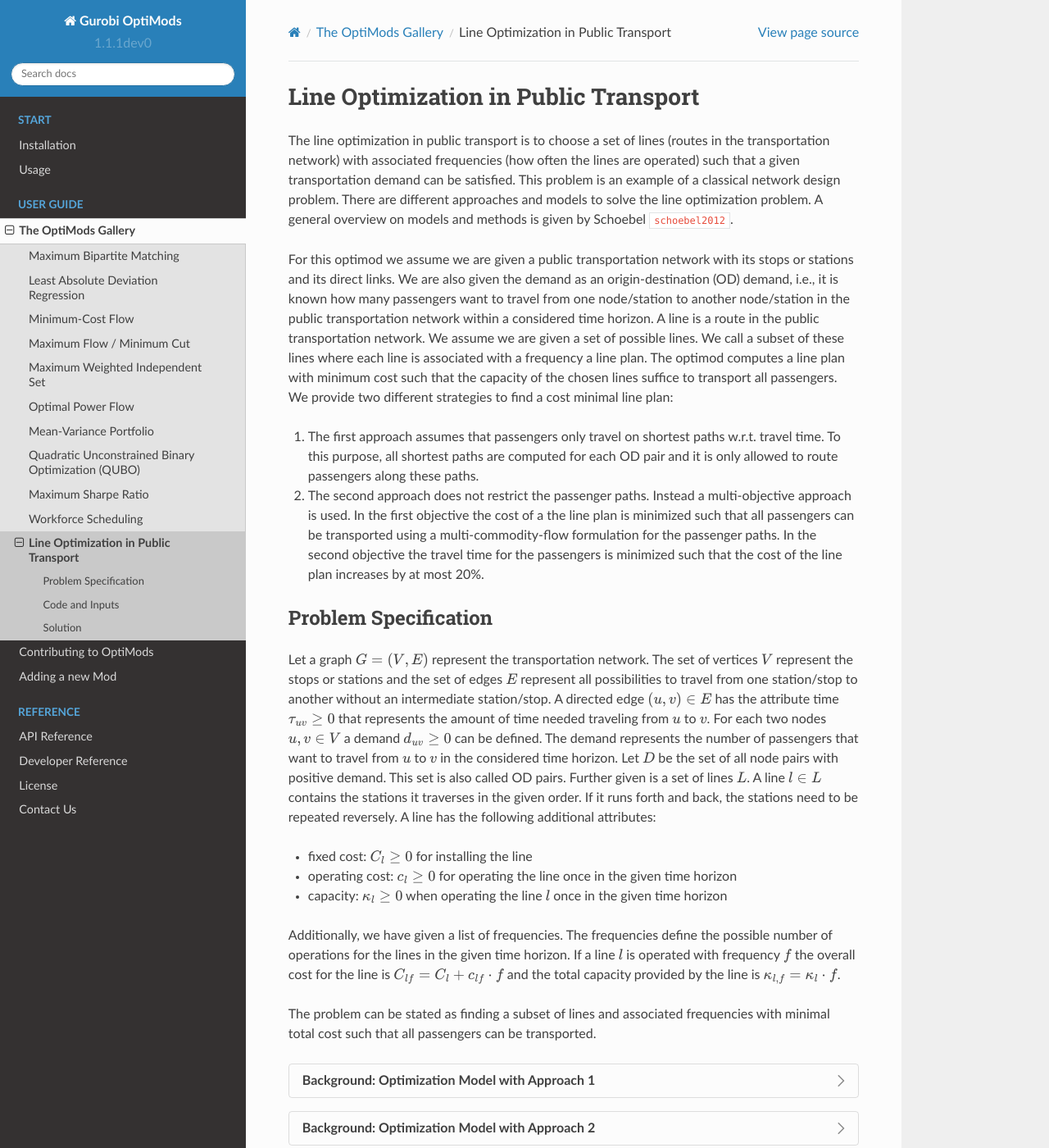
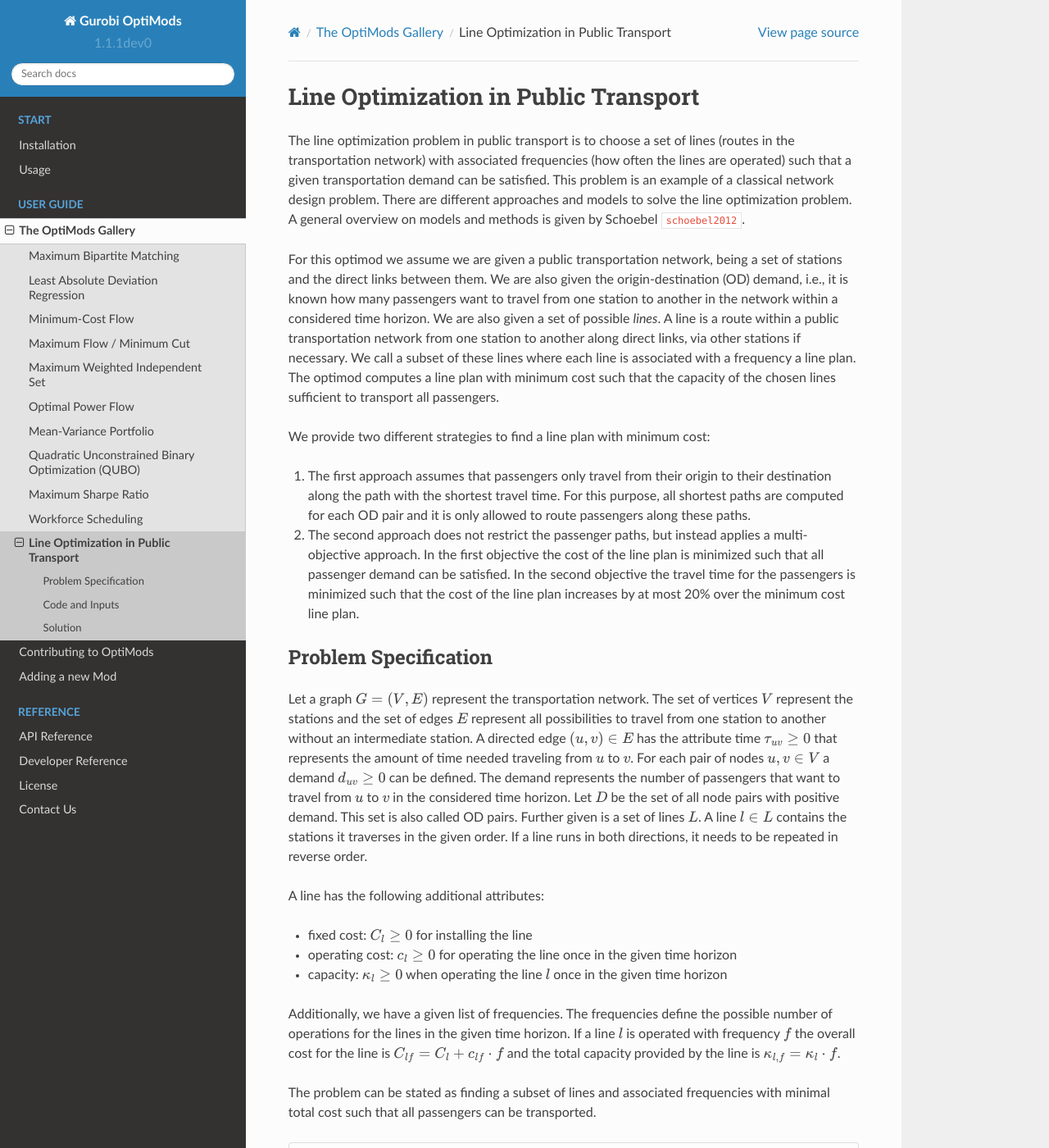
Before and after one commit to Gurobi/gurobi-optimods, a Sphinx documentation site: the page built from docs/source/mods/line-optimization.rst, in a window 1280 px wide and 1400 px high. Shown: the whole window at 82% size. Built offline with Sphinx 7.4.7 and the Read the Docs theme 2.0.0, drawn with Linux system fonts in a browser that asks for light colours; cross-references to code outside the pages are shown as plain code; some of the changed text lies outside the part shown.

Commit message:
Minor rewrites to introduction

```diff
--- a/docs/source/mods/line-optimization.rst
+++ b/docs/source/mods/line-optimization.rst
@@ -1,56 +1,60 @@
 Line Optimization in Public Transport
 =====================================
 
-The line optimization in public transport is to choose a set of lines
+The line optimization problem in public transport is to choose a set of lines
 (routes in the transportation network) with associated frequencies (how often the
 lines are operated) such that a given transportation demand can be satisfied.
 This problem is an example of a classical network design problem.
 There are different approaches and models to solve the line optimization problem.
 A general overview on models and methods is given by Schoebel :footcite:p:`schoebel2012`.
 
-For this optimod we assume we are given a public transportation network with its stops or
-stations and its direct links. We are also given the demand as an origin-destination (OD)
-demand, i.e., it is known how many passengers want to travel from one node/station to another
-node/station in the public transportation network within a considered time horizon.
-A line is a route in the public transportation network.
-We assume we are given a set of possible lines. We call a subset of these lines where each
-line is associated with a frequency a line plan.
-The optimod computes a line plan with minimum cost such that the capacity of the chosen lines
-suffice to transport all passengers.
-We provide two different strategies to find a cost minimal line plan:
+For this optimod we assume we are given a public transportation network, being
+a set of stations and the direct links between them. We are also given the
+origin-destination (OD) demand, i.e., it is known how many passengers want to
+travel from one station to another in the network within a considered time horizon.
+We are also given a set of possible *lines*. A line is a route within a public
+transportation network from one station to another along direct links, via
+other stations if necessary. We call a subset of these lines where each line is
+associated with a frequency a line plan.  The optimod computes a line plan with
+minimum cost such that the capacity of the chosen lines sufficient to transport
+all passengers.
 
-#. The first approach assumes that passengers only travel on shortest paths w.r.t. travel time.
-   To this purpose, all shortest paths are computed for each OD pair and it is only allowed
-   to route passengers along these paths.
-#. The second approach does not restrict the passenger paths. Instead a multi-objective approach is
-   used. In the first objective the cost of a the line plan is minimized such that
-   all passengers can be transported using a multi-commodity-flow formulation for the passenger paths.
-   In the second objective the travel time for the
-   passengers is minimized such that the cost of the line plan increases by at most 20%.
+We provide two different strategies to find a line plan with minimum cost:
+
+#. The first approach assumes that passengers only travel from their origin to
+   their destination along the path with the shortest travel time.  For this
+   purpose, all shortest paths are computed for each OD pair and it is only
+   allowed to route passengers along these paths.
+#. The second approach does not restrict the passenger paths, but instead
+   applies a multi-objective approach.  In the first objective the cost of the
+   line plan is minimized such that all passenger demand can be satisfied.  In the
+   second objective the travel time for the passengers is minimized such that the
+   cost of the line plan increases by at most 20% over the minimum cost line plan.
 
 
 Problem Specification
 ---------------------
 
 Let a graph :math:`G=(V,E)` represent the transportation network. The set of
-vertices :math:`V` represent the stops or stations and the set of edges
-:math:`E` represent all possibilities to travel from one station/stop to another without
-an intermediate station/stop.
+vertices :math:`V` represent the stations and the set of edges
+:math:`E` represent all possibilities to travel from one station to another without
+an intermediate station.
 A directed edge :math:`(u,v)\in E` has the attribute time :math:`\tau_{uv}\geq 0` that
 represents the amount of time needed traveling from :math:`u` to :math:`v`.
-For each two nodes :math:`u,v\in V` a demand :math:`d_{uv}\geq 0` can be defined.
+For each pair of nodes :math:`u,v\in V` a demand :math:`d_{uv}\geq 0` can be defined.
 The demand represents the number of passengers that want to travel from :math:`u`
 to :math:`v` in the considered time horizon. Let :math:`D` be the set of all node pairs with
 positive demand. This set is also called OD pairs.
 Further given is a set of lines :math:`L`. A line :math:`l\in L` contains the stations it traverses
-in the given order. If it runs forth and back, the stations need to be repeated reversely.
+in the given order. If a line runs in both directions, it needs to be repeated in reverse order.
+
 A line has the following additional attributes:
 
 - fixed cost: :math:`C_{l}\geq 0` for installing the line
 - operating cost: :math:`c_{l}\geq 0` for operating the line once in the given time horizon
 - capacity: :math:`\kappa_{l}\geq 0` when operating the line :math:`l` once in the given time horizon
 
-Additionally, we have given a list of frequencies. The frequencies define the possible
+Additionally, we have a given list of frequencies. The frequencies define the possible
 number of operations for the lines in the given time horizon.
 If a line :math:`l` is operated with frequency :math:`f` the overall cost for the line is
 :math:`C_{lf}=C_l + c_{lf}\cdot f` and the total capacity provided by the line is
@@ -130,7 +134,7 @@ such that all passengers can be transported.
 Code and Inputs
 ---------------
 
-This Mod can be used with pandas: using a ``pd.DataFrame``.
+This Mod can be used with pandas using a ``pd.DataFrame``.
 An example of the inputs with the respective requirements is shown below.
 
 .. tabs::
```
